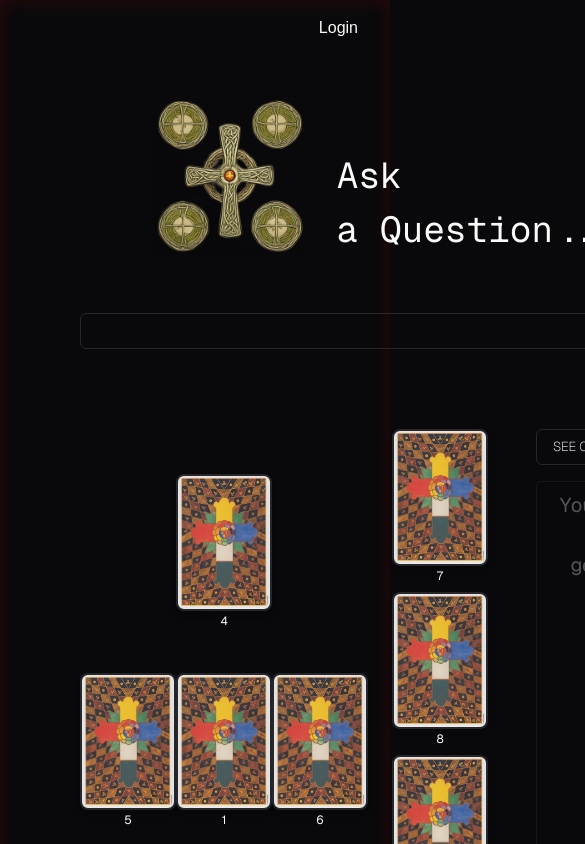
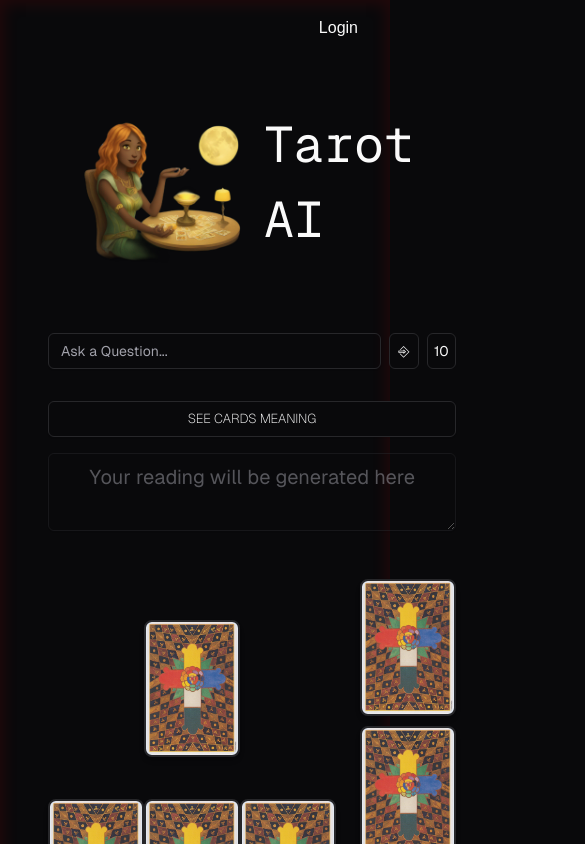
Before and after one commit to erratinsilentio/AI-Tarot-Reader, a Next.js app: page /reading in a window 390 px wide. Shown: the top 844 px of the page, 585 px wide, since content can reach past the window. Built offline with nearby package versions, Linux system fonts and the light colour scheme.

Commit message:
switched logo image on the reading page and worked on mobile layout

```diff
--- a/app/reading/page.tsx
+++ b/app/reading/page.tsx
@@ -10,19 +10,19 @@ export default function Reading() {
         <main className="flex flex-col gap-8 row-start-2 items-center sm:items-center">
           <div className="px-12 flex flex-row items-end justify-end">
             <Image
-              src="/celtic.png"
+              src="/TarotReader.png"
               alt="Tarot Reader logo"
-              width={160}
+              width={180}
               height={38}
               priority
-              className="mr-4"
+              className="sm:mr-4"
             />
-            <span className="px-[10px] sm:pt-0 text-[36px] sm:text-[50px] font-[family-name:var(--font-geist-mono)]">
-              Ask <br />a Question...
+            <span className="pb-[20px] px-[10px] text-[50px] font-[family-name:var(--font-geist-mono)]">
+              Tarot AI
             </span>
           </div>
-          <section className="w-full sm:w-[80vw] px-12 pt-6 flex flex-row gap-2">
-            <Input />
+          <section className="w-full sm:w-[80vw] px-4 pt-6 flex flex-row gap-2">
+            <Input placeholder="Ask a Question..." />
             <button className="w-9 h-9 border border-input rounded-md flex justify-center items-center text-sm hover:brightness-150">
               ⎆
             </button>
@@ -30,9 +30,9 @@ export default function Reading() {
               10
             </div>
           </section>
-          <section className="w-full px-12 sm:w-[80vw] flex flex-row justify-center gap-12 sm:flex-row sm:justify-start pt-12">
+          <section className="w-full px-4 sm:w-[80vw] flex flex-col justify-center items-center gap-12 sm:flex-row sm:justify-start sm:items-start sm:pt-12">
+            <ReadingArea />
             <Celtic />
-            <ReadingArea />
           </section>
         </main>
       </div>
--- /dev/null
+++ b/components/ui/hover-card.tsx
@@ -0,0 +1,29 @@
+"use client"
+
+import * as React from "react"
+import * as HoverCardPrimitive from "@radix-ui/react-hover-card"
+
+import { cn } from "@/lib/utils"
+
+const HoverCard = HoverCardPrimitive.Root
+
+const HoverCardTrigger = HoverCardPrimitive.Trigger
+
+const HoverCardContent = React.forwardRef<
+  React.ElementRef<typeof HoverCardPrimitive.Content>,
+  React.ComponentPropsWithoutRef<typeof HoverCardPrimitive.Content>
+>(({ className, align = "center", sideOffset = 4, ...props }, ref) => (
+  <HoverCardPrimitive.Content
+    ref={ref}
+    align={align}
+    sideOffset={sideOffset}
+    className={cn(
+      "z-50 w-64 rounded-md border bg-popover p-4 text-popover-foreground shadow-md outline-none data-[state=open]:animate-in data-[state=closed]:animate-out data-[state=closed]:fade-out-0 data-[state=open]:fade-in-0 data-[state=closed]:zoom-out-95 data-[state=open]:zoom-in-95 data-[side=bottom]:slide-in-from-top-2 data-[side=left]:slide-in-from-right-2 data-[side=right]:slide-in-from-left-2 data-[side=top]:slide-in-from-bottom-2",
+      className
+    )}
+    {...props}
+  />
+))
+HoverCardContent.displayName = HoverCardPrimitive.Content.displayName
+
+export { HoverCard, HoverCardTrigger, HoverCardContent }
--- a/components/ui/reading/celtic-cross.tsx
+++ b/components/ui/reading/celtic-cross.tsx
@@ -1,4 +1,6 @@
 import Image from "next/image";
+import { HoverCardMeaning } from "./hover-card-meaning";
+import { CelticCrossMeanings } from "@/utils/celtic-cross";
 
 const TarotCard = ({
   position,
@@ -10,16 +12,18 @@ const TarotCard = ({
   <div className="relative">
     <div className="overflow-hidden w-24 h-34 flex items-center justify-center bg-slate-200 border-2 rounded-lg shadow-md hover:bg-slate-300 transition-colors cursor-pointer">
       <div className="flex items-center justify-center rounded-lg overflow-hidden">
+        <HoverCardMeaning card={CelticCrossMeanings[position]}>
           <Image
             src="/back.jpg"
             width={90}
             height={100}
             alt="Back of Thoth Card"
           />
+        </HoverCardMeaning>
       </div>
     </div>
     <div className="mt-[2px] text-xs text-center text-slate-50 max-w-24">
-      {label}
+      {/* {label} */}
     </div>
   </div>
 );
--- a/components/ui/reading/drawer.tsx
+++ b/components/ui/reading/drawer.tsx
@@ -23,7 +23,10 @@ export function CardsMeaning() {
   return (
     <Drawer>
       <DrawerTrigger asChild>
-        <Button variant="outline" className="text-[13px] font-extralight">
+        <Button
+          variant="outline"
+          className="text-[13px] font-extralight hover:font-bold duration-200 transition-all"
+        >
           SEE CARDS MEANING
         </Button>
       </DrawerTrigger>
--- /dev/null
+++ b/components/ui/reading/hover-card-meaning.tsx
@@ -0,0 +1,17 @@
+import {
+  HoverCard,
+  HoverCardContent,
+  HoverCardTrigger,
+} from "@/components/ui/hover-card";
+
+export const HoverCardMeaning = ({ children, card }) => {
+  return (
+    <HoverCard>
+      <HoverCardTrigger>{children}</HoverCardTrigger>
+      <HoverCardContent>
+        <h1 className="font-bold pb-2">{card.name}</h1>
+        <p className="text-[12px]">{card.description}</p>
+      </HoverCardContent>
+    </HoverCard>
+  );
+};
--- a/components/ui/reading/textarea-label.tsx
+++ b/components/ui/reading/textarea-label.tsx
@@ -4,10 +4,10 @@ import { CardsMeaning } from "./drawer";
 
 export const ReadingArea = () => {
   return (
-    <div className="flex flex-col gap-4 w-full">
+    <div className="flex flex-col gap-4 w-full sm:h-[80vh]">
       <CardsMeaning />
       <Textarea
-        className="h-full text-[20px] text-center"
+        className="h-full text-[20px] text-center py-2"
         placeholder="Your reading will be generated here"
         id="reading"
         disabled
--- a/package.json
+++ b/package.json
@@ -10,6 +10,7 @@
   },
   "dependencies": {
     "@radix-ui/react-dialog": "^1.1.2",
+    "@radix-ui/react-hover-card": "^1.1.2",
     "@radix-ui/react-icons": "^1.3.1",
     "@radix-ui/react-label": "^2.1.0",
     "@radix-ui/react-slot": "^1.1.0",
--- /dev/null
+++ b/utils/celtic-cross.ts
@@ -0,0 +1,61 @@
+interface CardPlacement {
+  name: string;
+  description: string;
+}
+
+interface CelticCross {
+  [key: number]: CardPlacement;
+}
+
+export const CelticCrossMeanings: CelticCross = {
+  1: {
+    name: "The Present (Significator)",
+    description:
+      "This card represents the current state or the central issue at hand. It highlights the core of the question, describing the querent's current situation, energy, or main concern.",
+  },
+  2: {
+    name: "The Challenge (Crossing Card)",
+    description:
+      "This card indicates the main obstacle or challenge facing the querent. It can show external or internal factors hindering progress or influencing the situation negatively or positively.",
+  },
+  3: {
+    name: "The Foundation (Root of the Matter)",
+    description:
+      "This card reveals the underlying basis or root cause of the situation. It often represents deep-seated issues, motives, or subconscious influences that may have led to the current scenario.",
+  },
+  4: {
+    name: "The Recent Past",
+    description:
+      "This card refers to past events or influences that have contributed to the present situation. It typically shows recent events or experiences that are still affecting the querent, sometimes hinting at lessons learned.",
+  },
+  5: {
+    name: "The Goal or Destiny (Crowning Card)",
+    description:
+      "This card reflects the desired outcome, goals, or the querent's highest aspirations related to the situation. It can also represent what the querent is consciously working towards or the best possible result if things continue as they are.",
+  },
+  6: {
+    name: "The Near Future",
+    description:
+      "This card suggests upcoming events or influences that will soon enter the querent’s life. It indicates what lies just ahead on the current path, often within a few weeks or months.",
+  },
+  7: {
+    name: "The Querent’s Attitude or Internal Position",
+    description:
+      "This card represents the querent's inner thoughts, feelings, and attitudes towards the situation. It reveals how they are dealing with the situation emotionally and psychologically, as well as any hidden hopes, fears, or desires.",
+  },
+  8: {
+    name: "External Influences",
+    description:
+      "This card points to outside factors affecting the situation, including people, social pressures, or environmental conditions. It highlights how others might influence the outcome or bring unexpected challenges or support.",
+  },
+  9: {
+    name: "Hopes and Fears",
+    description:
+      "This card unveils the querent's hopes, fears, anxieties, or hidden desires regarding the situation. It often brings awareness to the querent's inner emotional state, showing what they most wish for or worry about.",
+  },
+  10: {
+    name: "The Outcome",
+    description:
+      "This card represents the potential outcome or resolution of the situation if current energies remain unchanged. It gives insight into where things are likely headed, based on the existing dynamics and choices the querent makes moving forward.",
+  },
+};
```
Also changed, not shown: 1 other file (tests, documents, lock files or other folders). Lines whose indentation alone changed are shown as unchanged.
